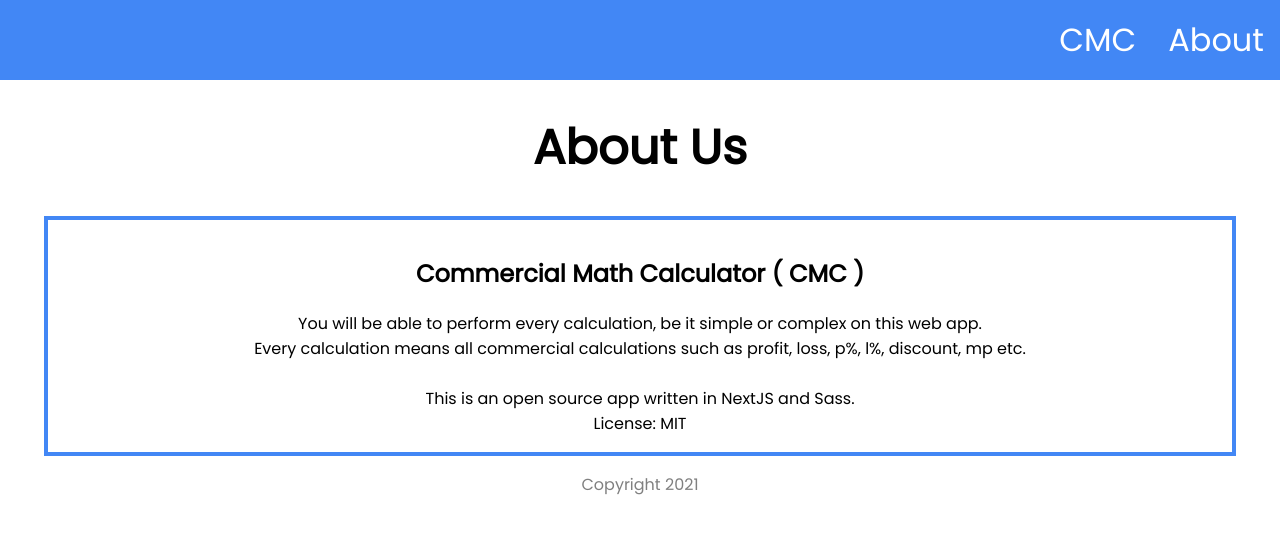
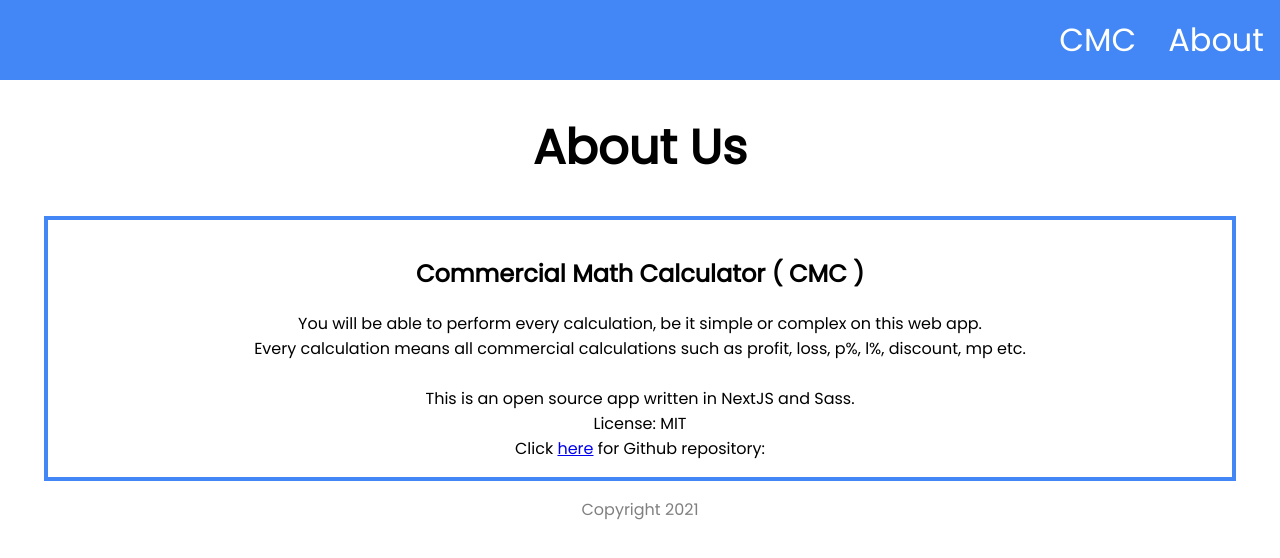
Before and after one commit to mitheelgajare/commercial-math-calculator, a Next.js app in the folder client/: page /about in a window 1280 px wide. Shown: the top 558 px of the page. Built offline with nearby package versions, Linux system fonts and the light colour scheme.

Commit message:
Added finishing touches

```diff
--- a/client/pages/about.tsx
+++ b/client/pages/about.tsx
@@ -20,7 +20,12 @@
         <br />
         <p>
           This is an open source app written in NextJS and Sass. <br />
-          License: MIT
+          License: MIT <br />
+          Click{" "}
+          <a href="https://github.com/mitheelgajare/commercial-math-calculator">
+            here
+          </a>{" "}
+          for Github repository:
         </p>
       </div>
     </div>
```
